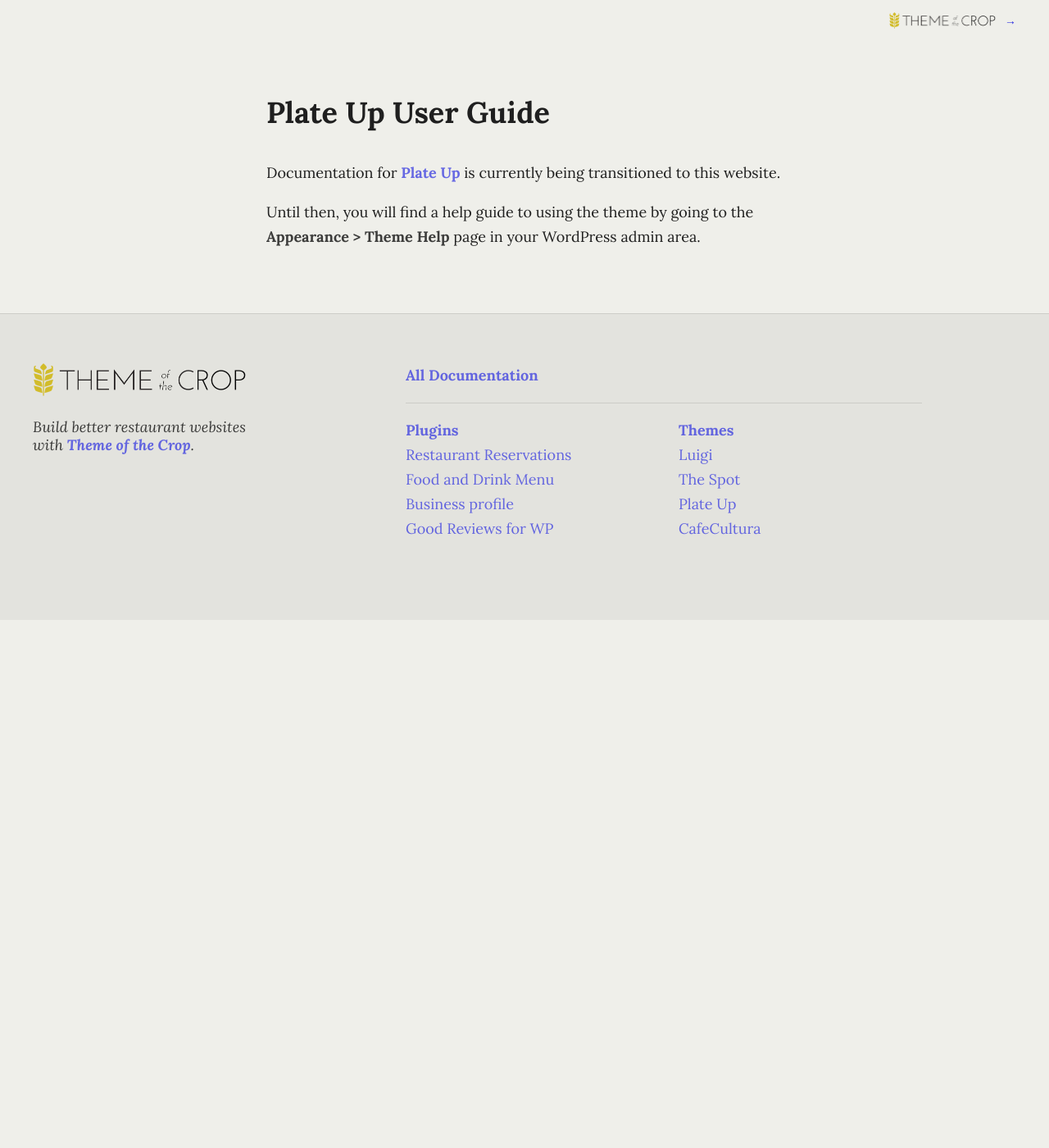
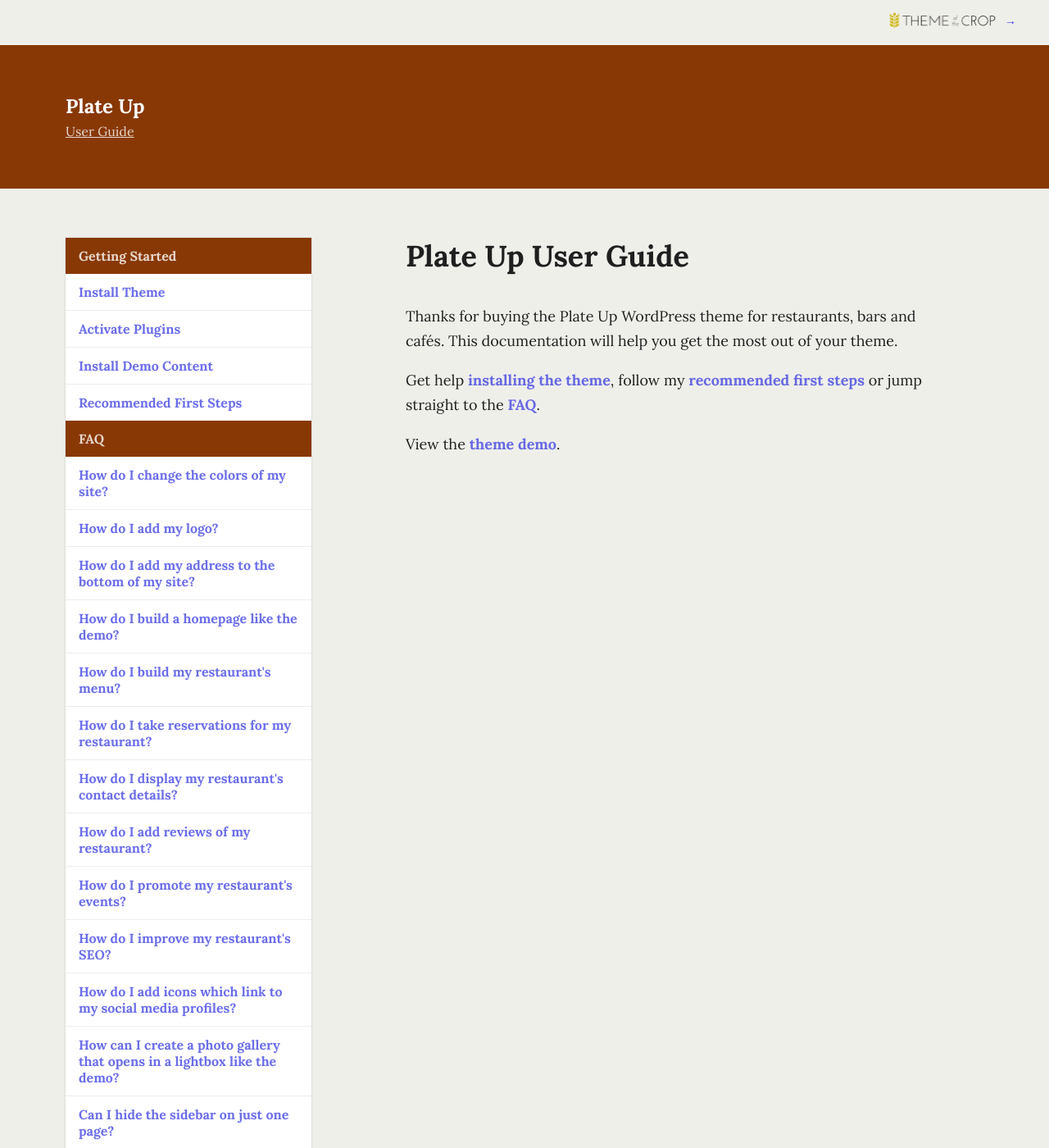
Before and after one commit to NateWr/docs-themeofthecrop, a Jekyll site: the page built from themes/plate-up/index.md, in a window 1280 px wide and 1400 px high. Shown: the whole window at 82% size. Built offline with Jekyll 4.4.1, drawn with Linux system fonts in a browser that asks for light colours; some of the changed text lies outside the part shown.

Commit message:
Initial work on plateup theme documentaiton

```diff
--- /dev/null
+++ b/_data/plate-up.yml
@@ -0,0 +1,109 @@
+title: Plate Up
+base: themes/plate-up
+
+docs:
+  - title: User Guide
+    page:
+
+user:
+  - title: Getting Started
+    page:
+    flags: getting-started
+    items:
+    - title: Install Theme
+      page: user/getting-started/install
+
+    - title: Activate Plugins
+      page: user/getting-started/activate-plugins
+
+    - title: Install Demo Content
+      page: user/getting-started/install-demo-content
+
+    - title: Recommended First Steps
+      page: user/getting-started/first-steps
+
+  - title: FAQ
+    page: user/faq
+    flags: faq
+    items:
+    - title: How do I change the colors of my site?
+      page: user/faq#colors
+
+    - title: How do I add my logo?
+      page: user/faq#logo
+
+    - title: How do I add my address to the bottom of my site?
+      page: user/faq#footer-address
+
+    - title: How do I build a homepage like the demo?
+      page: user/faq#homepage
+
+    - title: How do I build my restaurant's menu?
+      page: user/faq#menu
+
+    - title: How do I take reservations for my restaurant?
+      page: user/faq#reservations
+
+    - title: How do I display my restaurant's contact details?
+      page: user/faq#business-profile
+
+    - title: How do I add reviews of my restaurant?
+      page: user/faq#reviews
+
+    - title: How do I promote my restaurant's events?
+      page: user/faq#events
+
+    - title: How do I improve my restaurant's SEO?
+      page: user/faq#seo
+
+    - title: How do I add icons which link to my social media profiles?
+      page: user/faq#social-profile-menu
+
+    - title: How can I create a photo gallery that opens in a lightbox like the demo?
+      page: user/faq#photo-gallery
+
+    - title: Can I hide the sidebar on just one page?
+      page: user/faq#full-width-page-template
+
+    - title: Can I make changes to the CSS styles?
+      page: user/faq#css-changes
+
+    - title: How can I change the fonts?
+      page: user/faq#typecase
+
+    - title: How do I contact support?
+      page: user/faq#support
+
+    - title: Can I get a refund?
+      page: user/faq#refund
+
+    - title: I'm in over my head. Where can I get more hands-on help?
+      page: user/faq#more-help
+
+  - title: Recommended Plugins
+    page: user/plugins
+    flags: plugins
+    items:
+    - title: Food and Drink Menu
+      page: user/plugins#food-and-drink-menu
+
+    - title: Restaurant Reservations
+      page: user/plugins#restaurant-reservations
+
+    - title: Business Profile
+      page: user/plugins#business-profile
+
+    - title: Good Reviews for WordPress
+      page: user/plugins#good-reviews-wp
+
+    - title: Ninja Forms
+      page: user/plugins#ninja-forms
+
+    - title: Yoast SEO
+      page: user/plugins#yoast-seo
+
+    - title: Event Organiser
+      page: user/plugins#event-organiser
+
+    - title: WP Featherlight
+      page: user/plugins#wp-featherlight
--- a/themes/plate-up/index.md
+++ b/themes/plate-up/index.md
@@ -1,7 +1,9 @@
 ---
-layout: landing
+layout: default
+slug: plate-up
+menu: user
 title: Plate Up User Guide
+content_include: theme/index.md
+theme_title: Plate Up
 ---
-Documentation for [Plate Up](https://themeofthecrop.com/theme/plate-up/) is currently being transitioned to this website.
-
-Until then, you will find a help guide to using the theme by going to the **Appearance > Theme Help** page in your WordPress admin area.
+View the [theme demo](http://demo.themeofthecrop.com/plateup).
--- /dev/null
+++ b/themes/plate-up/user/faq.md
@@ -0,0 +1,83 @@
+---
+layout: default
+slug: plate-up
+menu: user
+title: Frequently Asked Questions
+---
+Quick answers to your most pressing questions. Anything missing? [Let me know](https://themeofthecrop.com/about/support/).
+
+## <a name="homepage"></a> How do I build a homepage like the demo?
+
+The **Theme Customizer** will give you special display options to build an effective homepage. You can find the customizer by going to **Appearance > Customize**.
+
+If you've completed the [recommended first steps](getting-started/first-steps), you will have already uploaded your logo and created your primary navigation menu.
+
+When you reach the Theme Customizer, open the **Header Image** section:
+
+![Screenshot indicating the Header Image section in the customizer](/img/theme/{{ page.slug }}/customizer-header-image.png)
+
+Here you can upload a full-width image to display prominently on your homepage. Your image should be very large, at least 2000 pixels wide, to account for visitors who will view your website on large screens.
+
+You'll have an opportunity to crop the image to 2000x1000 pixels in size.
+
+Next, in the Theme Customizer, open the **Display Options** section:
+
+![Screenshot indicating the Display Options section in the customizer](/img/theme/{{ page.slug }}/customizer-display-options.png)
+
+This section provides you with three options:
+
+- The **Header Tagline** lets you choose what to display at the top right of your website, above the primary navigation menu. If you're taking online reservations, I recommend selecting the "Booking page" option.
+- The **Front Page Review** option lets you display one of your reviews over the header image. Select "All Reviews" if you want to cycle between your reviews.
+- The **Google Map** option lets you decide how you want to display the map near the bottom of your site. The demo shows it on every page, but you may want to limit it to just some pages.
+
+The rest of the homepage content is taken from the Page you've selected for the Static Front Page (see the [recommended first steps](getting-started/first-steps) if you don't remember).
+
+The title and content of this page are displayed, alongside a special widget area named **Homepage Sidebar**.
+
+To add a widget to this area, open the **Widgets** section in the Theme Customizer:
+
+![Screenshot indicating the Widgets section in the customizer](/img/theme/{{ page.slug }}/customizer-widgets.png)
+
+From there, open the **Homepage Sidebar** section. You can then add any widget you'd like.
+
+If you're taking online reservations, I recommend adding the **Booking Form** widget. If not, you might want to add the **Contact Card** widget with your opening hours.
+
+## <a name="footer-address"></a> How do I add my contact details?
+
+Once you have filled out your [Business Profile](plugins#business-profile), you can display these details in any widget area using the **Contact Card** widget.
+
+This theme comes with a sidebar widget area which appears on most pages, and three footer widget areas which appear on every page.
+
+I recommend using the footer widget areas. Visitors to your website will commonly look for contact details at the bottom of your site. You can use multiple widgets to separate the details like this.
+
+![Screenshot of contact card widgets in the footer](/img/theme/{{ page.slug }}/footer-contact.png)
+
+{% include theme/user/faq/menu.md %}
+
+{% include theme/user/faq/reservations.md %}
+
+{% include theme/user/faq/business-profile.md %}
+
+{% include theme/user/faq/reviews.md %}
+
+{% include theme/user/faq/events.md %}
+
+{% include theme/user/faq/seo.md %}
+
+{% include theme/user/faq/social-profile-menu.md %}
+
+{% include theme/user/faq/photo-gallery.md %}
+
+{% include theme/user/faq/full-width-page-template.md %}
+
+*Want to hide the sidebar everywhere? Remove all the widgets from it under __Appearance > Sidebar__ and it will go away.*
+
+{% include theme/user/faq/css-changes.md %}
+
+{% include theme/user/faq/typecase.md %}
+
+{% include theme/user/faq/support.md %}
+
+{% include faq/refund.md %}
+
+{% include faq/more-help.md %}
--- /dev/null
+++ b/themes/plate-up/user/getting-started/activate-plugins.md
@@ -0,0 +1,7 @@
+---
+layout: default
+slug: plate-up
+menu: user
+title: Activate the recommended plugins for your restaurant website
+content_include: theme/user/getting-started/activate-plugins.md
+---
--- /dev/null
+++ b/themes/plate-up/user/getting-started/first-steps.md
@@ -0,0 +1,31 @@
+---
+layout: default
+slug: plate-up
+menu: user
+title: Recommended first steps to start building your site
+---
+Now that you've [installed the theme](install) and [activated your plugins](activate-plugins), you're ready to go. If you're familiar with WordPress, you can start playing right away. But here are a couple things I recommend you do first.
+
+## Create a menu for your site
+
+Go to the **Appearance > Menus** section in the admin panel. Once you've created a menu, look at the **Theme Locations** setting located below the menu and click the checkbox to activate it for the **Primary Navigation Menu** slot. This will be your main site navigation menu that appears at the top and bottom of your site, so you'll probably want all of your main pages linked from here.
+
+## Set up your business profile
+
+You can set up your Business Profile by clicking on the **Business Profile** link in the main navigation menu of the WordPress admin area. You'll find it near the bottom of the menu on the left.
+
+Add all the details you can for your restaurant, cafe or bar. This will give you a simple way to include your address, Google map, phone number, opening hours and contact page on your website. It provides a widget to display this and adds [display options](../faq#homepage) to the Theme Customizer.
+
+## Create a static homepage and a blog page
+
+You'll need a static homepage to set your site up like the demo, and you'll need somewhere else to put your blog posts.
+
+Go to the **Pages > Add New Page** menu section in the admin panel. Enter "Homepage" as the title and enter a short introduction to your business, then click the Publish button to create the page. Follow the same steps again to create another page, but name it "Blog" this time.
+
+Go to the **Appearance > Customize** menu section in the admin panel. This will open a new window showing your site along with a panel on the left to make changes.
+
+Open the panel on the left near the bottom that is labeled **Static Front Page**. A new option will appear. Select "A static page" and two new dropdown menus will appear. Set the **Front Page** to the Homepage you just created and set the **Posts Page** to the Blog page you just created.
+
+## Upload your logo
+
+Go to the **Appearance > Customize** menu section in the admin panel. Open the **Logo** panel on the left. Under the **Logo** section, click the **Select File** button to add a logo to your media library and select it as the logo.
--- /dev/null
+++ b/themes/plate-up/user/getting-started/install-demo-content.md
@@ -0,0 +1,7 @@
+---
+layout: default
+slug: plate-up
+menu: user
+title: Install demo content for common plugins
+content_include: theme/user/getting-started/install-demo-content.md
+---
--- /dev/null
+++ b/themes/plate-up/user/getting-started/install.md
@@ -0,0 +1,10 @@
+---
+layout: default
+slug: plate-up
+menu: user
+title: Install Theme
+content_include: theme/user/getting-started/install.md
+theme_file: plate-up.zip
+theme_title: Plate Up
+theme_child_file: plate-up-child.zip
+---
```
Also changed, not shown: _includes/theme/user/faq/colors.md (added, +5 -0 lines), themes/luigi/index.md (+1 -1 lines), themes/luigi/user/faq.md (+1 -5 lines), img/theme/plate-up/customizer-display-options.png (added), img/theme/plate-up/customizer-header-image.png (added), img/theme/plate-up/customizer-widgets.png (added), img/theme/plate-up/footer-contact.png (added), img/theme/plate-up/install-demo-content.png (added).
